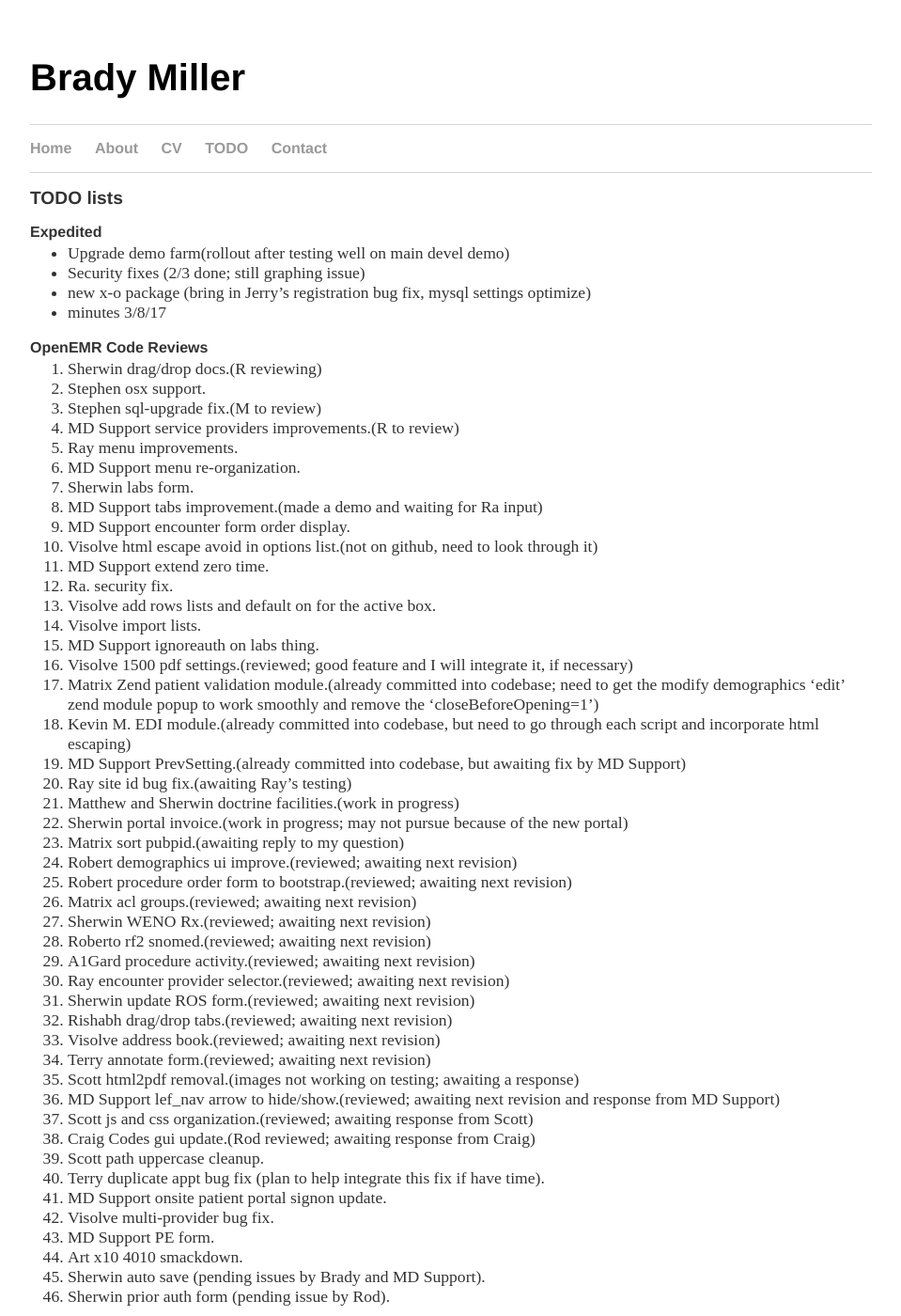
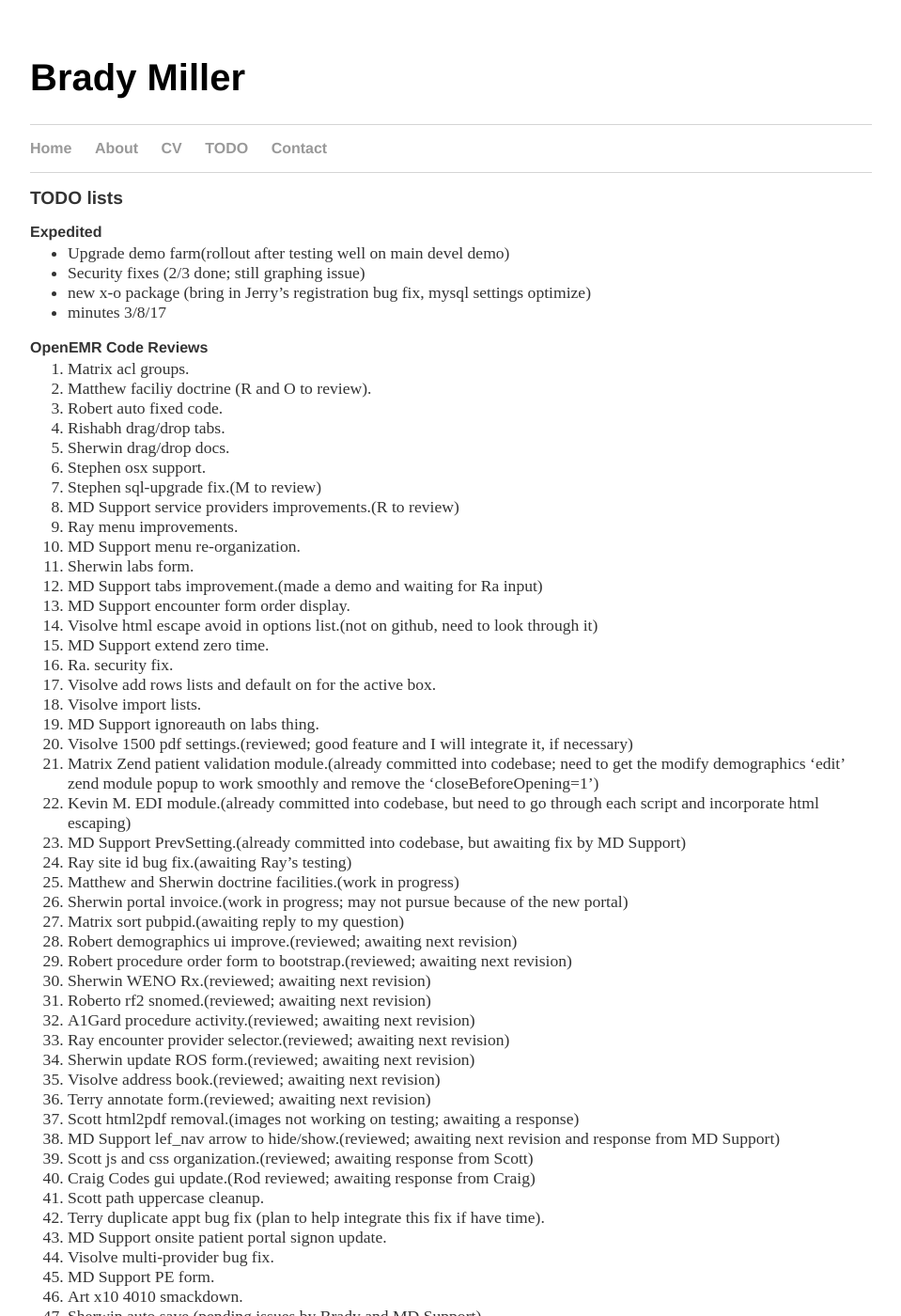
Before and after one commit to bradymiller/bradymiller.github.io, a Jekyll site: the page built from todo/index.md, in a window 1280 px wide and 1400 px high. Shown: the whole window at 94% size, without its empty margins (160-1119 px from the left). Built offline with Jekyll 4.4.1, drawn with Linux system fonts in a browser that asks for light colours; our own code applies the rules of GitHub Pages for plain Markdown files.

Commit message:
Update index.md

```diff
--- a/todo/index.md
+++ b/todo/index.md
@@ -10,7 +10,11 @@
 * minutes 3/8/17
 
 ### OpenEMR Code Reviews
-1. Sherwin drag/drop docs.(R reviewing)
+1. Matrix acl groups.
+1. Matthew faciliy doctrine (R and O to review).
+1. Robert auto fixed code.
+1. Rishabh drag/drop tabs.
+1. Sherwin drag/drop docs.
 1. Stephen osx support.
 1. Stephen sql-upgrade fix.(M to review)
 1. MD Support service providers improvements.(R to review)
@@ -35,13 +39,11 @@
 1. Matrix sort pubpid.(awaiting reply to my question)
 1. Robert demographics ui improve.(reviewed; awaiting next revision)
 1. Robert procedure order form to bootstrap.(reviewed; awaiting next revision)
-1. Matrix acl groups.(reviewed; awaiting next revision)
 1. Sherwin WENO Rx.(reviewed; awaiting next revision)
 1. Roberto rf2 snomed.(reviewed; awaiting next revision)
 1. A1Gard procedure activity.(reviewed; awaiting next revision)
 1. Ray encounter provider selector.(reviewed; awaiting next revision)
 1. Sherwin update ROS form.(reviewed; awaiting next revision)
-1. Rishabh drag/drop tabs.(reviewed; awaiting next revision)
 1. Visolve address book.(reviewed; awaiting next revision)
 1. Terry annotate form.(reviewed; awaiting next revision)
 1. Scott html2pdf removal.(images not working on testing; awaiting a response)
```
